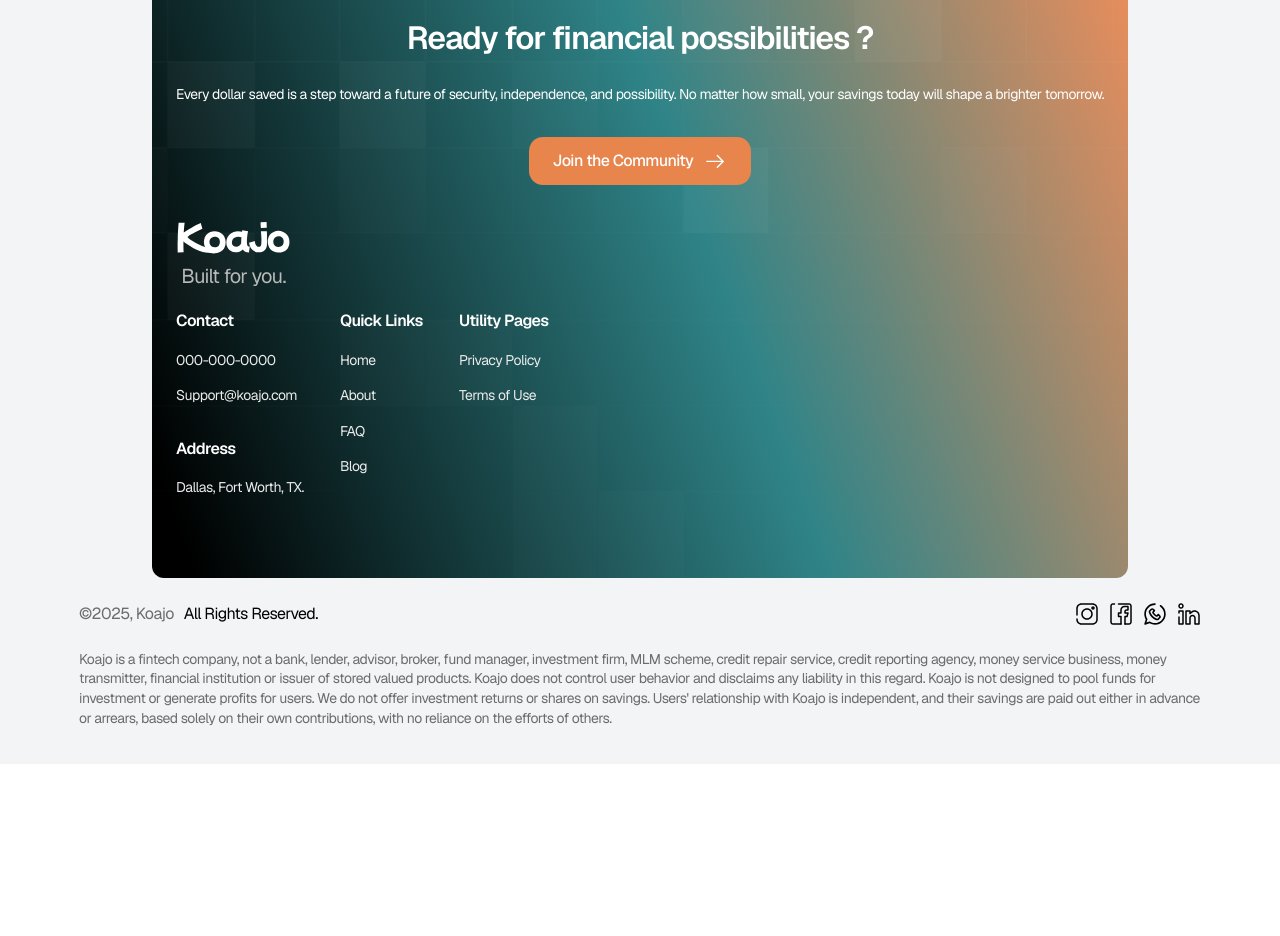
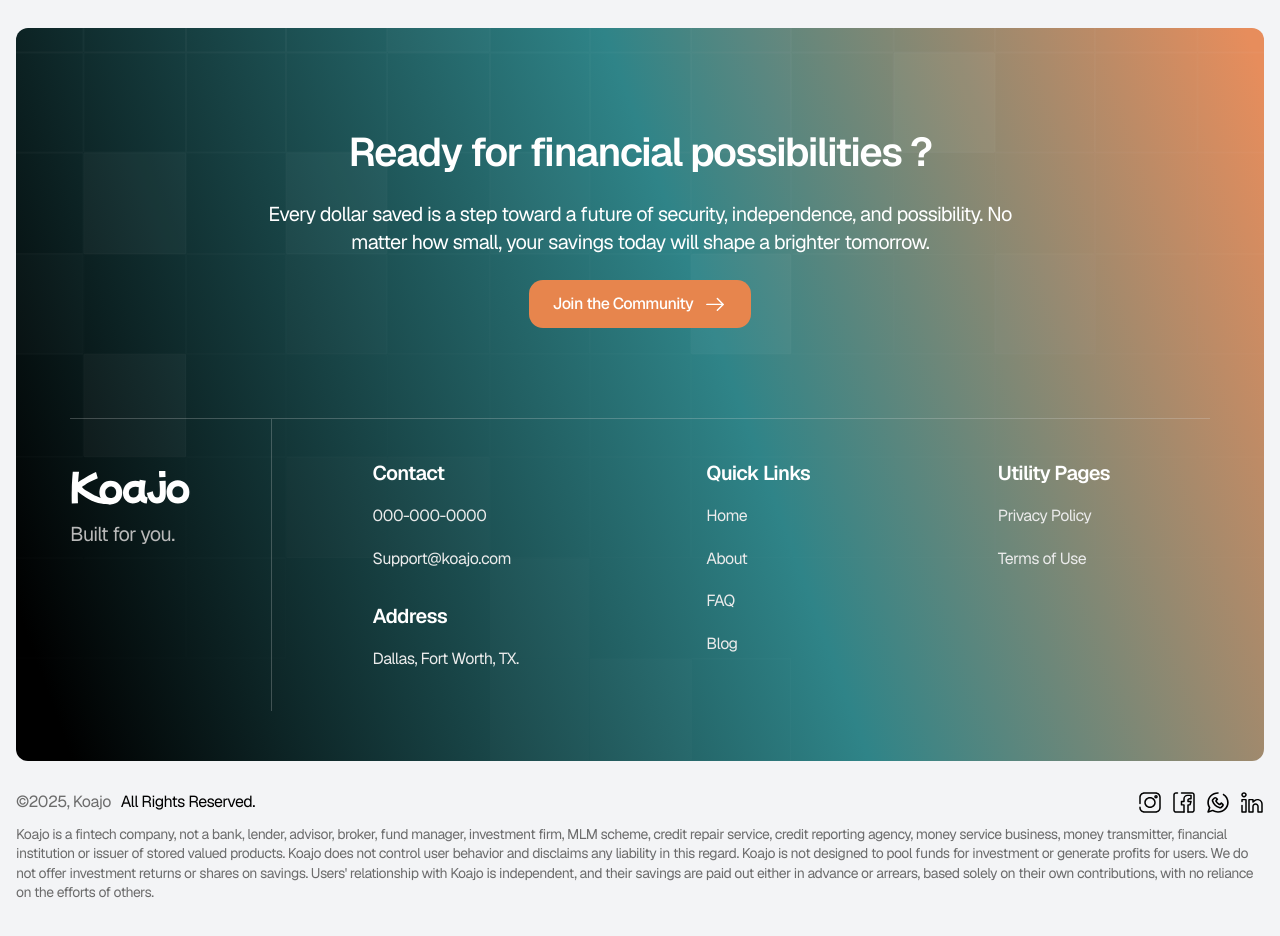
Before and after one commit to Israel-Beni/koajo-frontend, a Next.js app: page /faq in a window 1280 px wide. Shown: the part 1380-2316 px from the top of the page. Before the commit the page ends 2144 px from the top, so only its background shows below. Built offline with nearby package versions, Linux system fonts and the light colour scheme.

Commit message:
style(footer): enhance responsive design and layout of footer component for improved user experience across devices

```diff
--- a/component/shared/footer/index.tsx
+++ b/component/shared/footer/index.tsx
@@ -5,9 +5,9 @@ import MainLinks from "./main-links";
 
 export default function Footer() {
   return (
-    <footer className="w-full bg-gray pt-7">
-      <div className="page_container flex flex-col items-center gap-6 pb-9">
-        <div className="relative px-6 py-15 bg-[image:linear-gradient(250deg,#E78D5C_1.2%,#2F8488_43.67%,#000_96.25%),linear-gradient(107deg,#672706_-2.13%,#024044_46.9%,#3A1E10_94.01%)] rounded-xl">
+    <footer className="w-full bg-gray pt-7 md:pt-15 lg:pt-25">
+      <div className="page_container flex flex-col items-center gap-6 lg:gap-7.5 pb-9 lg:max-w-full lg:px-4">
+        <div className="flex flex-col items-center relative px-6 py-15 lg:pt-25 lg:pb-12.5 lg:w-full bg-[image:linear-gradient(250deg,#E78D5C_1.2%,#2F8488_43.67%,#000_96.25%),linear-gradient(107deg,#672706_-2.13%,#024044_46.9%,#3A1E10_94.01%)] rounded-xl">
           {/* Background */}
           <div className="size-full absolute inset-0 z-0 rounded-[inherit]">
             <Image
@@ -19,11 +19,11 @@ export default function Footer() {
           </div>
 
           {/* Header Section */}
-          <div className="relative text-center text-white mb-9">
-            <h2 className="text-xl font-semibold mb-6">
+          <div className="relative text-center text-white mb-9 lg:mb-22.5 lg:max-w-[calc(940rem/16)]  mx-auto">
+            <h2 className="text-xl md:text-2xl lg:text-3xl font-semibold mb-6 mx-auto">
               Ready for financial possibilities ?
             </h2>
-            <p className="text-sm text-white mb-8">
+            <p className="text-sm md:text-base lg:text-lg text-white mb-8 lg:mb-6 max-w-[calc(800rem/16)] mx-auto">
               Every dollar saved is a step toward a future of security,
               independence, and possibility. No matter how small, your savings
               today will shape a brighter tomorrow.
@@ -31,16 +31,19 @@ export default function Footer() {
             <Button text="Join the Community" />
           </div>
 
-          <div className="relative">
+          <div className="lg:max-w-[calc(1140rem/16)] w-full  lg:mx-inner-offset-horizontal lg:flex relative lg:border-t lg:border-[rgba(217,217,217,0.25)]">
             {/* Logo and Tagline */}
-            <div className="flex flex-col items-center gap-2 mb-5 w-fit">
+            <div className="flex flex-col items-center lg:items-start grow gap-2 lg:gap-2.5 mb-5 lg:mb-0 lg:pt-11.5 lg:pr-20 w-fit lg:border-r lg:border-[rgba(217,217,217,0.25)]">
               <Image
                 src="/media/icons/logo-white.svg"
                 alt="Koajo"
                 width={115}
                 height={32}
+                className="lg:h-[calc(45rem/16)] w-auto"
               />
-              <span className="text-lg text-text-300">Built for you.</span>
+              <span className="text-lg lg:text-base text-text-300">
+                Built for you.
+              </span>
             </div>
 
             {/* Contact & Links */}
@@ -48,8 +51,9 @@ export default function Footer() {
           </div>
         </div>
 
+        <div className="lg:max-w-page-max-width">
           {/* Copyright & Socials */}
-        <div className="w-full flex flex-col gap-2.5">
+          <div className="w-full flex flex-col mb-2.5">
             <div className="flex flex-wrap justify-between items-center gap-2.5">
               <div className="flex gap-2.5  text-base text-text-400 ">
                 ©2025, Koajo
@@ -77,16 +81,18 @@ export default function Footer() {
 
           {/* Disclaimer */}
           <div className="text-sm text-text-400">
-          Koajo is a fintech company, not a bank, lender, advisor, broker, fund
-          manager, investment firm, MLM scheme, credit repair service, credit
-          reporting agency, money service business, money transmitter, financial
-          institution or issuer of stored valued products. Koajo does not
-          control user behavior and disclaims any liability in this regard.
-          Koajo is not designed to pool funds for investment or generate profits
-          for users. We do not offer investment returns or shares on savings.
-          Users&apos; relationship with Koajo is independent, and their savings
-          are paid out either in advance or arrears, based solely on their own
-          contributions, with no reliance on the efforts of others.
+            Koajo is a fintech company, not a bank, lender, advisor, broker,
+            fund manager, investment firm, MLM scheme, credit repair service,
+            credit reporting agency, money service business, money transmitter,
+            financial institution or issuer of stored valued products. Koajo
+            does not control user behavior and disclaims any liability in this
+            regard. Koajo is not designed to pool funds for investment or
+            generate profits for users. We do not offer investment returns or
+            shares on savings. Users&apos; relationship with Koajo is
+            independent, and their savings are paid out either in advance or
+            arrears, based solely on their own contributions, with no reliance
+            on the efforts of others.
+          </div>
         </div>
       </div>
     </footer>
--- a/component/shared/footer/main-links.tsx
+++ b/component/shared/footer/main-links.tsx
@@ -9,15 +9,15 @@ export default function MainLinks() {
     device === "mobile" ? footerLinksMobile : footerLinksDesktop;
 
   return (
-    <div className="w-full flex flex-wrap gap-9 mb-5">
+    <div className="w-full flex flex-wrap lg:justify-between gap-9 lg:gap-x-25 lg:gap-y-10   mb-5 lg:mb-0 lg:grow lg:px-25 lg:py-10">
       {footerLinks.map((cluster) => (
         <div key={cluster.id} className="flex flex-col gap-8 max-w-[45%]">
           {cluster.group.map((group) => (
             <div key={group.id} className="w-full flex flex-col gap-4.5">
-              <div className="font-semibold text-base  text-white">
+              <div className="font-semibold text-base lg:text-lg text-white">
                 {group.title}
               </div>
-              <div className="flex flex-col gap-4">
+              <div className="flex flex-col gap-4 lg:gap-5">
                 {group.links.map((link, index) => (
                   <Link
                     key={index}
@@ -25,7 +25,7 @@ export default function MainLinks() {
                     target={
                       link.href.includes("maps.app.goo.gl") ? "_blank" : "_self"
                     }
-                    className="text-sm text-gray-100 hover:text-underline"
+                    className="text-sm lg:text-base text-gray-100 hover:text-underline"
                   >
                     {link.label}
                   </Link>
```
Lines whose indentation alone changed are shown as unchanged.
